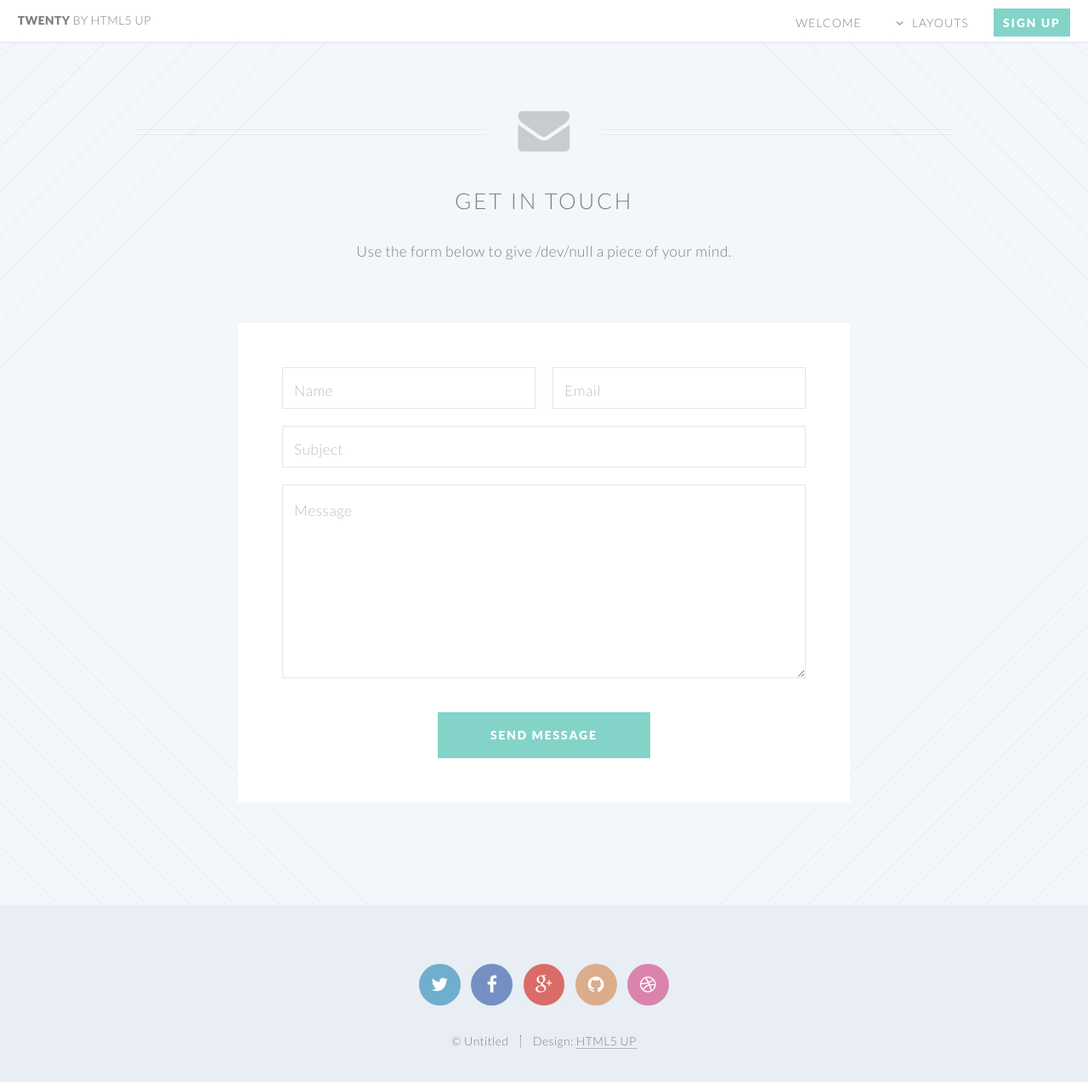
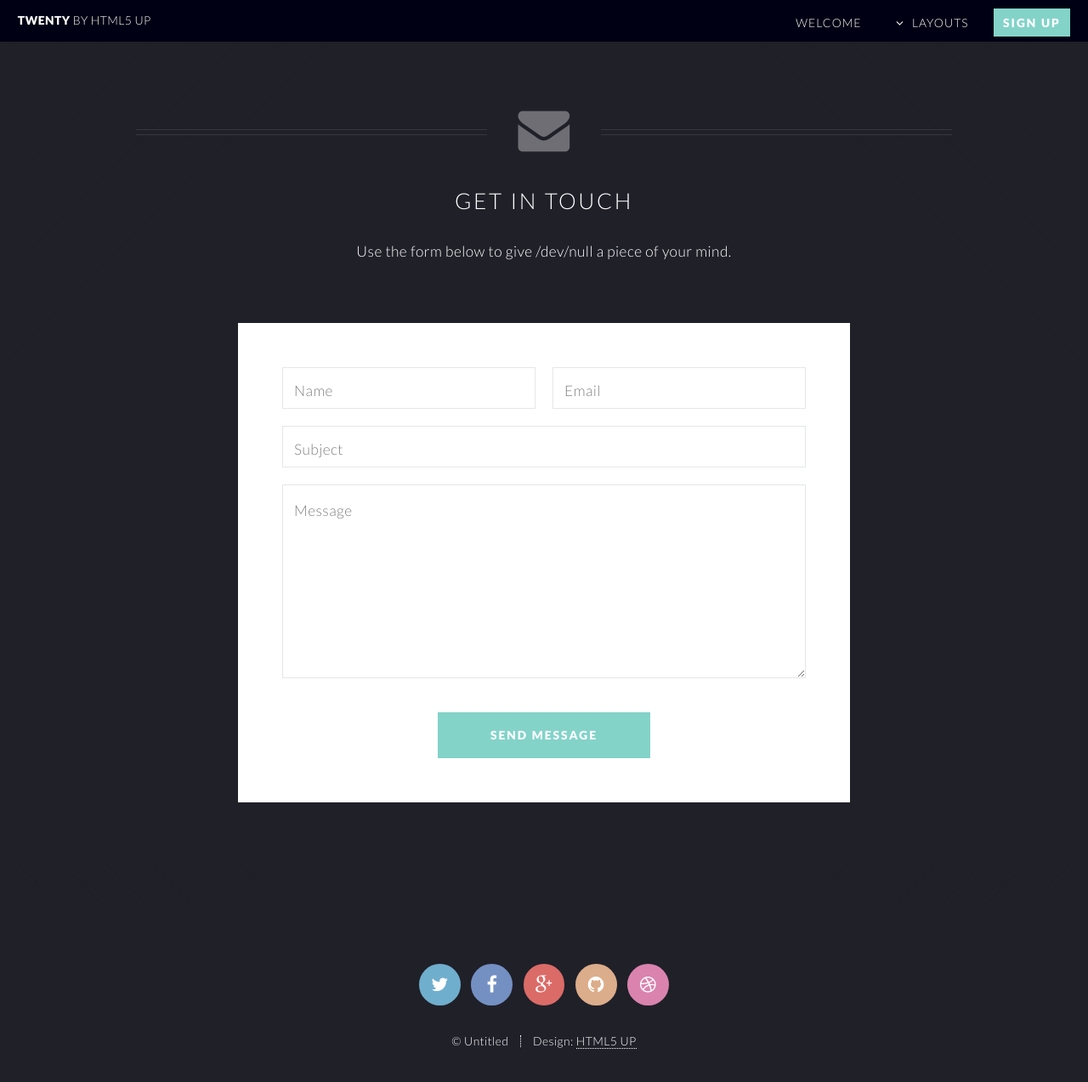
Before and after one commit to bdcservices/filusghazali.com, a Jekyll site: the page contact.html, which Jekyll copies as it is, in a window 1280 px wide and 1301 px high. Shown: the top 1273 px of the window at 85% size. Built offline with Jekyll 4.4.1, drawn with Linux system fonts in a browser that asks for light colours.

Commit message:
change theme website

```diff
--- a/_includes/front-page-header.html
+++ b/_includes/front-page-header.html
@@ -1,6 +1,5 @@
 <header class="special container">
 	<span class="icon fa-user"></span>
-	<img src="/images/filusghazali.jpg" alt="Avatar">
 	<h2><strong>Mohd Filus Ghazali</strong></h2>
 	<p> His body of work includes award winning
 	<strong>TVC, Documentaries, Short</strong> and
--- a/_includes/second-page.html
+++ b/_includes/second-page.html
@@ -55,10 +55,4 @@
 
 		</div>
 	</div>
-
-	<footer class="major">
-		<ul class="buttons">
-			<li><a href="#" class="button">See Other Post</a></li>
-		</ul>
-	</footer>
 </section>
--- a/css/style.css
+++ b/css/style.css
@@ -10,7 +10,7 @@
 /* Basic */
 
 	body, #skel-layers-wrapper {
-		background: #f3f6fa;
+		background: #202029;
 	}
 
 	body.is-loading * {
@@ -27,7 +27,7 @@
 	}
 
 	body, input, select, textarea {
-		color: #7c8081;
+		color: #fff;
 		font-family: 'Lato', sans-serif;
 		font-size: 15pt;
 		font-weight: 300;
@@ -158,11 +158,6 @@
 			text-align: center;
 			top: 1em;
 			width: 100%;
-		}
-
-		header.special img {
-			border-radius: 50%;
-			margin-bottom: 3%;
 		}
 
 			header.special .icon:before {
@@ -601,12 +596,12 @@
 
 		.wrapper.style3 {
 			background: white;
-			color: inherit;
+			color: #000;
 		}
 
 		.wrapper.style4 {
 			background: white;
-			color: inherit;
+			color: #000;
 			padding: 4em;
 		}
 
@@ -618,7 +613,7 @@
 	@keyframes reveal-header { 0% { top: -5em; } 100% { top: 0; } }
 
 	#header {
-		background: white;
+		background: #000014;
 		box-shadow: 0 1px 2px 0 rgba(0, 0, 0, 0.075);
 		color: inherit;
 		cursor: default;
@@ -806,12 +801,12 @@
 	@keyframes reveal-banner { 0% { opacity: 0; } 100% { opacity: 1; } }
 
 	#banner {
-		background-attachment: scroll, scroll, scroll, fixed;
+		background-attachment: fixed;
 		background-color: #645862;
-		background-image: url("images/light-bl.svg"), url("images/light-br.svg"), url("images/overlay.png"), url("../images/banner.jpg");
-		background-position: bottom left, bottom right, top left, top center;
-		background-repeat: no-repeat, no-repeat, repeat, no-repeat;
-		background-size: 25em, 25em, auto, cover;
+		background-image: url("../images/banner.jpg");
+		background-position: top center;
+		background-repeat: no-repeat;
+		background-size: cover;
 		color: white;
 		cursor: default;
 		padding: 6em 0;
@@ -843,6 +838,11 @@
 				border-top: solid 2px;
 				margin: 0 0 2em 0;
 				padding: 3px 0 3px 0;
+			}
+
+			#banner .inner img {
+				border-radius: 50%;
+				margin-bottom: 3%;
 			}
 
 				#banner .inner header h2 {
@@ -906,12 +906,12 @@
 /* CTA */
 
 	#cta {
-		background-attachment: scroll, scroll, scroll, fixed;
+		background-attachment: fixed;
 		background-color: #645862;
-		background-image: url("images/light-tl.svg"), url("images/light-tr.svg"), url("images/overlay.png"), url("../images/banner.jpg");
-		background-position: top left, top right, top left, bottom center;
-		background-repeat: no-repeat, no-repeat, repeat, no-repeat;
-		background-size: 25em, 25em, auto, cover;
+		background-image: url("../images/banner.jpg");
+		background-position: bottom center;
+		background-repeat: no-repeat;
+		background-size: cover;
 		color: white;
 		padding: 5em;
 		text-align: center;
@@ -924,8 +924,8 @@
 /* Footer */
 
 	#footer {
-		background: #e8eef4;
-		color: #7c8081;
+		background: #202029;
+		color: #fff;
 		padding: 5em 5em 10em 5em;
 		text-align: center;
 	}
--- a/index.html
+++ b/index.html
@@ -4,8 +4,6 @@ layout: landing-page
 		<!-- Main -->
 			<article id="main">
 				{% include front-page-header.html %}
-				<!-- One -->
-				{% include timeline.html %}
 
 				<!-- Two -->
 				{% include second-page.html %}
```
Also changed, not shown: _includes/banner.html (+3 -7 lines), css/style-compress.css, js/init-compressed.js.
